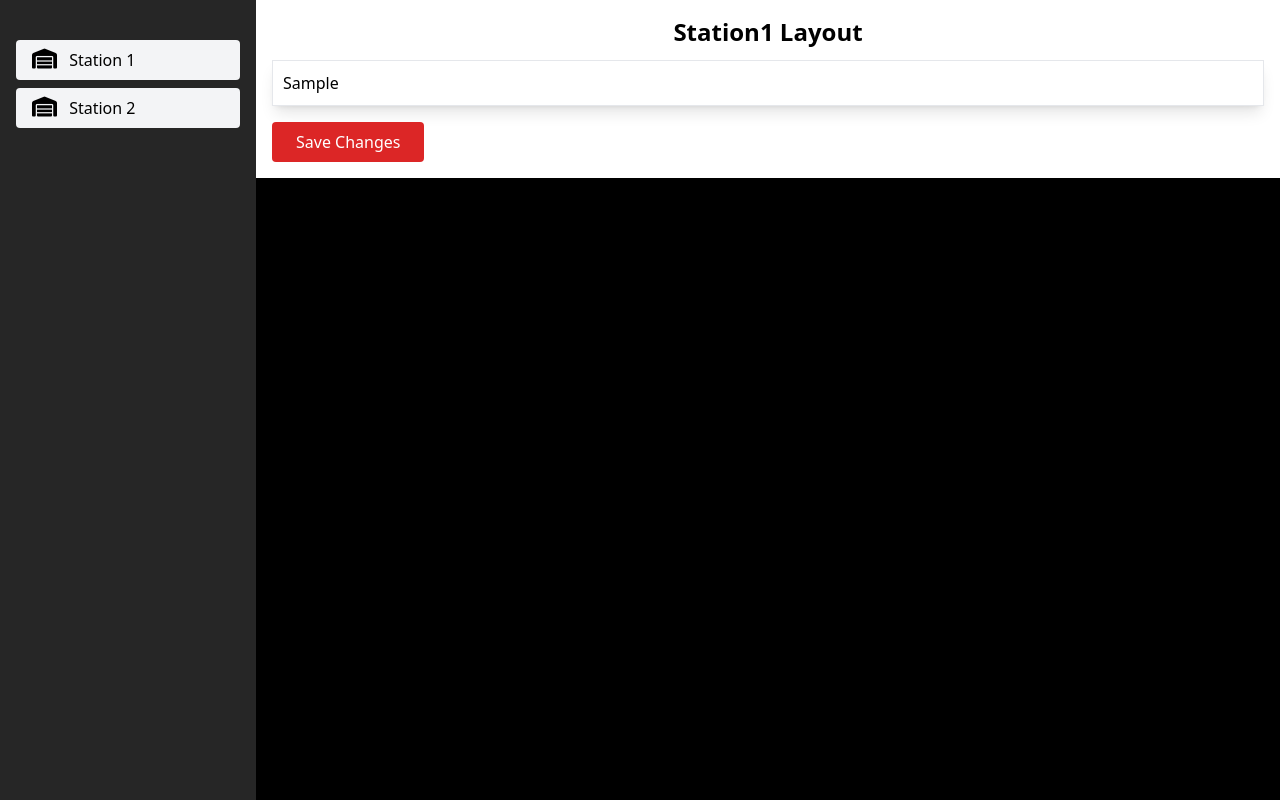
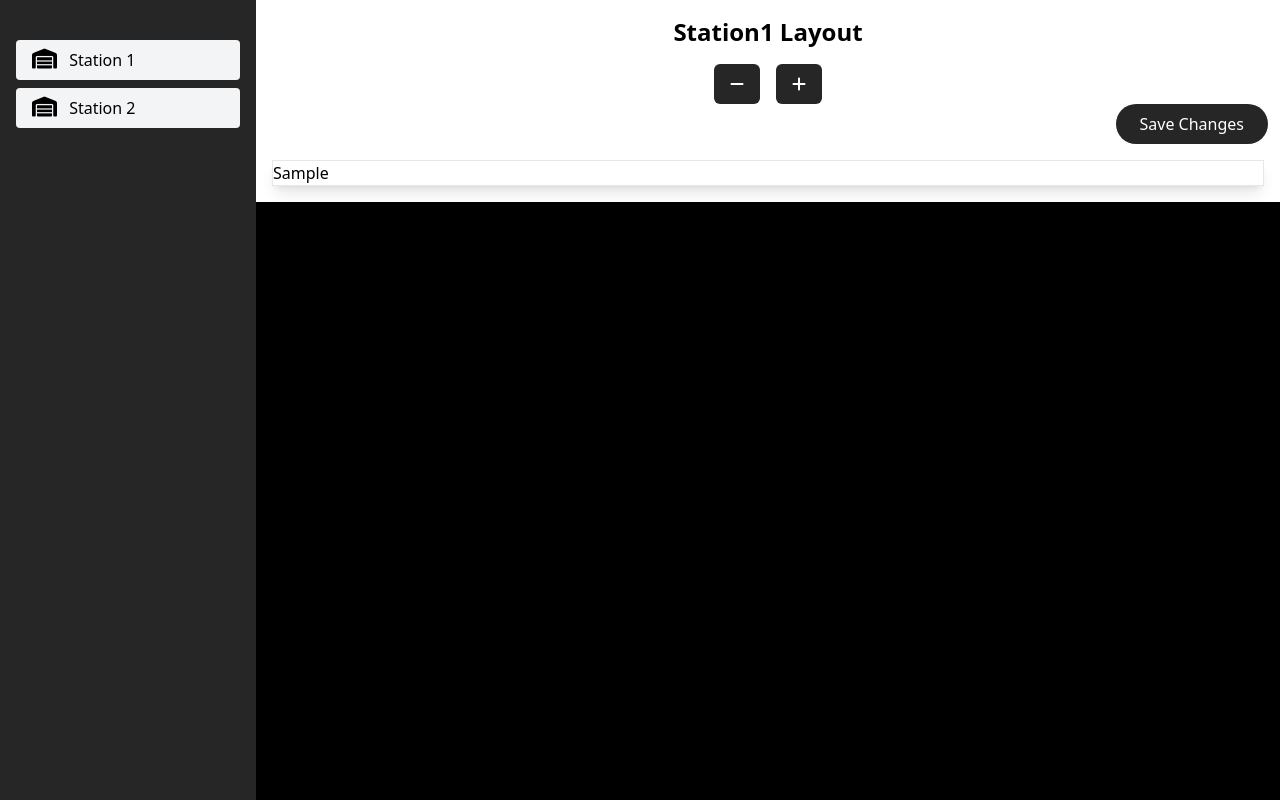
Before and after one commit to FirehouseWebapp-dev/firehousemovers, a Django app: template station/templates/station1_layout.html in a window 1280 px wide. Shown: the part 64-864 px from the top of the page. Run offline with Django 5.2, Linux system fonts and the light colour scheme; the template is opened without the code that fills it: most values are stand-ins (such as "Sample title", 1, 10 or a date in 2020); some libraries are stand-ins or nearby versions; some web fonts are replaced.

Commit message:
updated excel sheet of station1

```diff
--- a/station/templates/station1_layout.html
+++ b/station/templates/station1_layout.html
@@ -3,20 +3,29 @@
 {% block content %}
 
 <div class="container mx-auto p-4 bg-white">
-    <h1 class="text-2xl font-bold mb-3 text-center">Station1 Layout</h1>
+    <h1 class="text-2xl font-bold text-center">Station1 Layout</h1>
 
-    <!-- Scrollable Table Container -->
-    <div class="border bg-white shadow-lg overflow-auto"
-         style="max-height: 80vh; max-width: 100%; padding: 10px;">
-        {% autoescape off %}
-            {{ excel_html }}
-        {% endautoescape %}
+    <!-- Zoom Controls -->
+    <div class="flex justify-center gap-4 mt-4">
+        <button id="zoomOut" class="px-4 py-2 text-white bg-[#262626] rounded-md hover:bg-red-600"><i class="fa-solid fa-minus"></i></button>
+        <button id="zoomIn" class="px-4 py-2 text-white bg-[#262626] rounded-md hover:bg-red-600"><i class="fa-solid fa-plus"></i></button>
     </div>
 
     <!-- Save Changes Button -->
-    <button id="saveChanges" class="mt-4 px-6 py-2 bg-red-600 text-white rounded hover:bg-red-700">
-        Save Changes
-    </button>
+    <div>
+        <button id="saveChanges" class="absolute right-0 mr-3 px-6 py-2 text-white rounded-full bg-[#262626] hover:bg-red-600 transition-all duration-300">
+            Save Changes
+        </button>
+    </div>
+
+    <!-- Scrollable Table Container -->
+    <div class="border bg-white shadow-lg overflow-auto mt-14" style="max-height: 80vh; max-width: 100%; ">
+        {% autoescape off %}
+            <div id="tableContainer" style="transition: transform 0.3s; transform-origin: top left;">
+                {{ excel_html }}
+            </div>
+        {% endautoescape %}
+    </div>
 </div>
 
 <style>
@@ -46,20 +55,6 @@
     .editable {
         outline: none;
     }
-
-    .save-btn {
-        margin-top: 20px;
-        padding: 10px 20px;
-        background-color: #007bff;
-        color: white;
-        border: none;
-        cursor: pointer;
-        border-radius: 5px;
-    }
-
-    .save-btn:hover {
-        background-color: #0056b3;
-    }
 </style>
 
 <script>
@@ -83,8 +78,26 @@
             });
         });
 
+        // Zoom In Button Click
+        let zoomLevel = 1;
+        document.getElementById("zoomIn").addEventListener("click", function () {
+            if (zoomLevel < 2) {
+                zoomLevel += 0.1;
+                document.getElementById("tableContainer").style.transform = `scale(${zoomLevel})`;
+            }
+        });
+
+        // Zoom Out Button Click
+        document.getElementById("zoomOut").addEventListener("click", function () {
+            if (zoomLevel > 0.5) {
+                zoomLevel -= 0.1;
+                document.getElementById("tableContainer").style.transform = `scale(${zoomLevel})`;
+            }
+        });
+
         // Save Changes Button Click
         document.getElementById("saveChanges").addEventListener("click", function () {
+
             if (editedCells.length === 0) {
                 alert("No changes made.");
                 return;
@@ -101,14 +114,17 @@
             .then(response => response.json())
             .then(data => {
                 if (data.message) {
-                    alert("Changes saved successfully!");
+                    alert(data.message);  // Show success message returned from the server
                     editedCells = []; // Reset after saving
-                } else {
-                    alert("Error saving data: " + data.error);
+                } else if (data.error) {
+                    alert("Error: " + data.error);  // Handle error if returned
                 }
             })
-            .catch(error => console.error("Error:", error));
+            .catch(error => {
+                alert("An error occurred while saving changes.");
+            });
         });
+
     });
 </script>
 
```
Also changed, not shown: station/views.py (+8 -3 lines), 3 other files.
